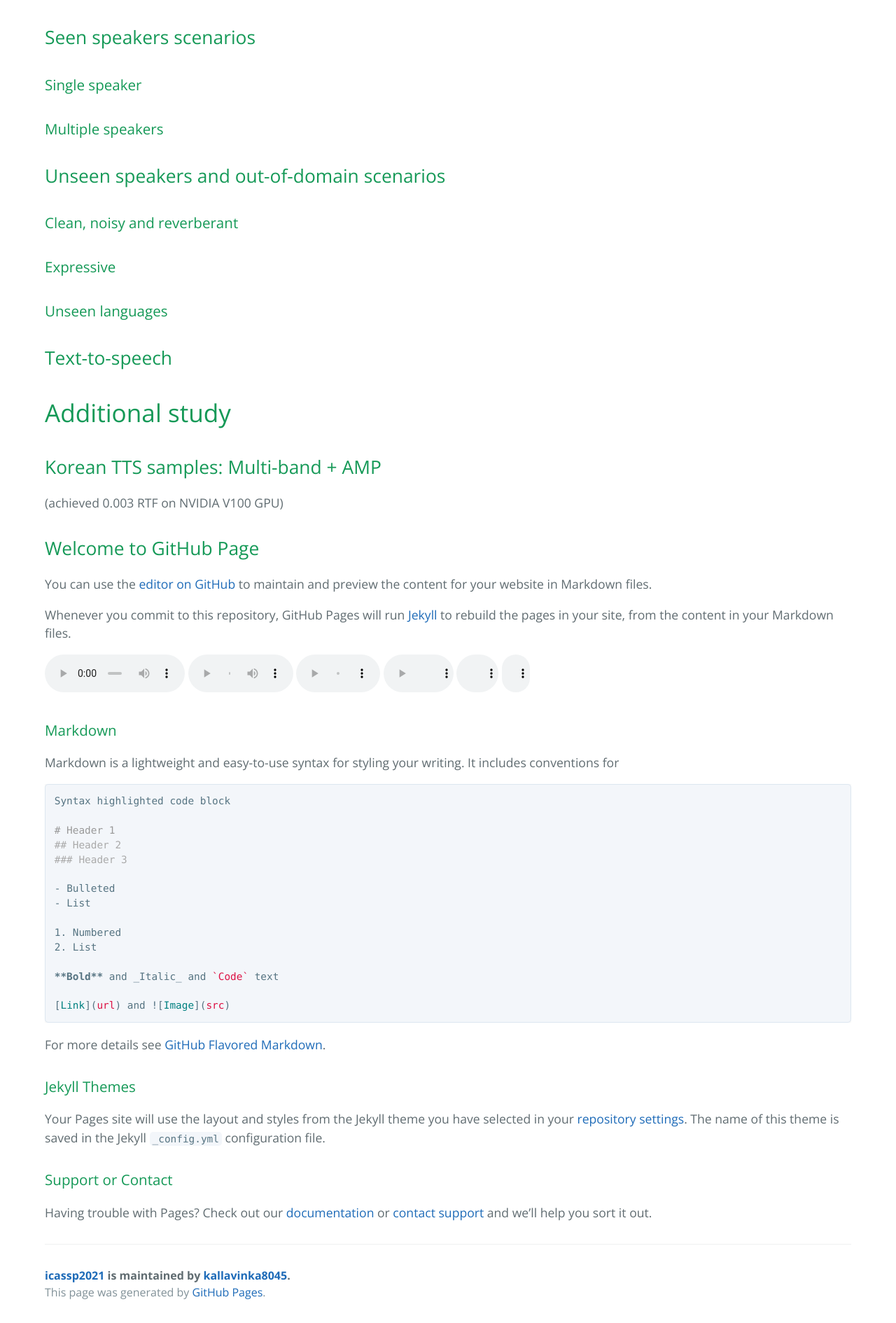
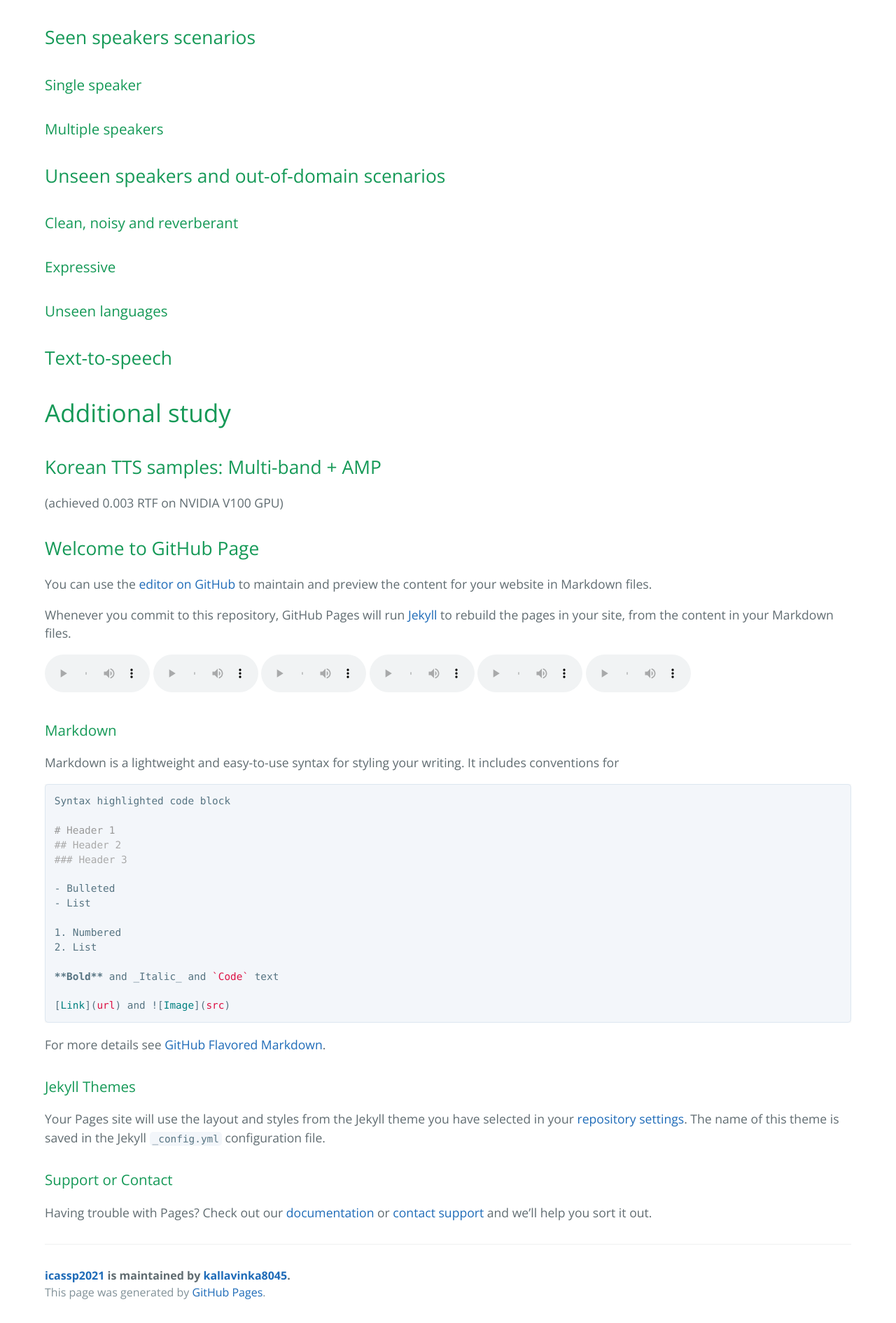
Before and after one commit to kallavinka8045/icassp2021, a Jekyll site: the page built from index.md, in a window 1280 px wide. Shown: the part 2378-4268 px from the top of the page at 70% size. Built offline with Jekyll 4.4.1, drawn with Linux system fonts in a browser that asks for light colours; our own code applies the rules of GitHub Pages for plain Markdown files.

Commit message:
Update index.md

```diff
--- a/index.md
+++ b/index.md
@@ -60,12 +60,12 @@
 Whenever you commit to this repository, GitHub Pages will run [Jekyll](https://jekyllrb.com/) to rebuild the pages in your site, from the content in your Markdown files.
 
 <tr>
-  <td><audio controls style="width: 200px;"><source src="wav_for_mos/eng/wavernn/eng_seen_single/LJ021-0045.wav" type="audio/wav"></audio></td>
   <td><audio controls style="width: 150px;"><source src="wav_for_mos/eng/wavernn/eng_seen_single/LJ021-0045.wav" type="audio/wav"></audio></td>
-  <td><audio controls style="width: 120px;"><source src="wav_for_mos/eng/wavernn/eng_seen_single/LJ021-0045.wav" type="audio/wav"></audio></td>
-  <td><audio controls style="width: 100px;"><source src="wav_for_mos/eng/wavernn/eng_seen_single/LJ021-0045.wav" type="audio/wav"></audio></td>
-  <td><audio controls style="width: 60px;"><source src="wav_for_mos/eng/wavernn/eng_seen_single/LJ021-0045.wav" type="audio/wav"></audio></td>
-  <td><audio controls style="width: 40px;"><source src="wav_for_mos/eng/wavernn/eng_seen_single/LJ021-0045.wav" type="audio/wav"></audio></td>
+  <td><audio controls style="width: 150px;"><source src="wav_for_mos/eng/wavernn/eng_seen_single/LJ021-0045.wav" type="audio/wav"></audio></td>
+  <td><audio controls style="width: 150px;"><source src="wav_for_mos/eng/wavernn/eng_seen_single/LJ021-0045.wav" type="audio/wav"></audio></td>
+  <td><audio controls style="width: 150px;"><source src="wav_for_mos/eng/wavernn/eng_seen_single/LJ021-0045.wav" type="audio/wav"></audio></td>
+  <td><audio controls style="width: 150px;"><source src="wav_for_mos/eng/wavernn/eng_seen_single/LJ021-0045.wav" type="audio/wav"></audio></td>
+  <td><audio controls style="width: 150px;"><source src="wav_for_mos/eng/wavernn/eng_seen_single/LJ021-0045.wav" type="audio/wav"></audio></td>
 </tr>
 
 ### Markdown
```
